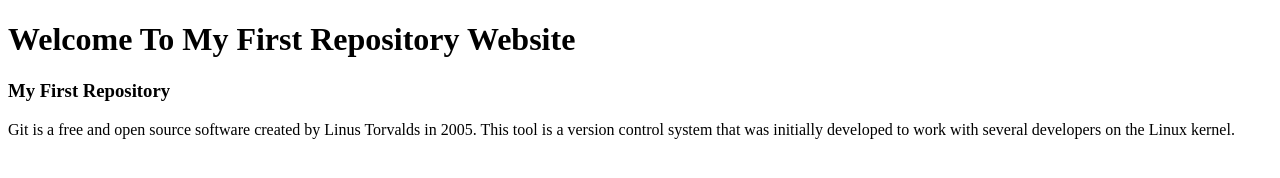
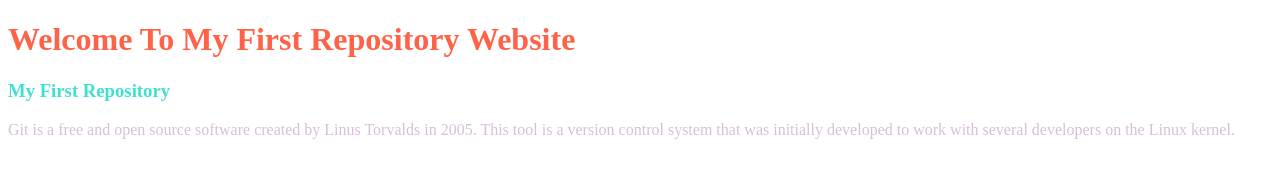
Before and after one commit to Rafikhan15/Web-Development-Practice-Com_file-project, a plain HTML site: page index.html in a window 1280 px wide. Drawn offline with Linux system fonts and the light colour scheme.

Commit message:
style css added

```diff
--- a/index.html
+++ b/index.html
@@ -5,6 +5,7 @@
     <meta http-equiv="X-UA-Compatible" content="IE=edge">
     <meta name="viewport" content="width=device-width, initial-scale=1.0">
     <title>My First Github Repository</title>
+    <link rel="stylesheet" href="style.css">
 </head>
 <body>
     <h1>Welcome To My First Repository Website</h1>
--- /dev/null
+++ b/style.css
@@ -0,0 +1,10 @@
+h1{
+    color: tomato;
+
+}
+h3{
+    color: turquoise;
+}
+p{
+    color: thistle;
+}
```
